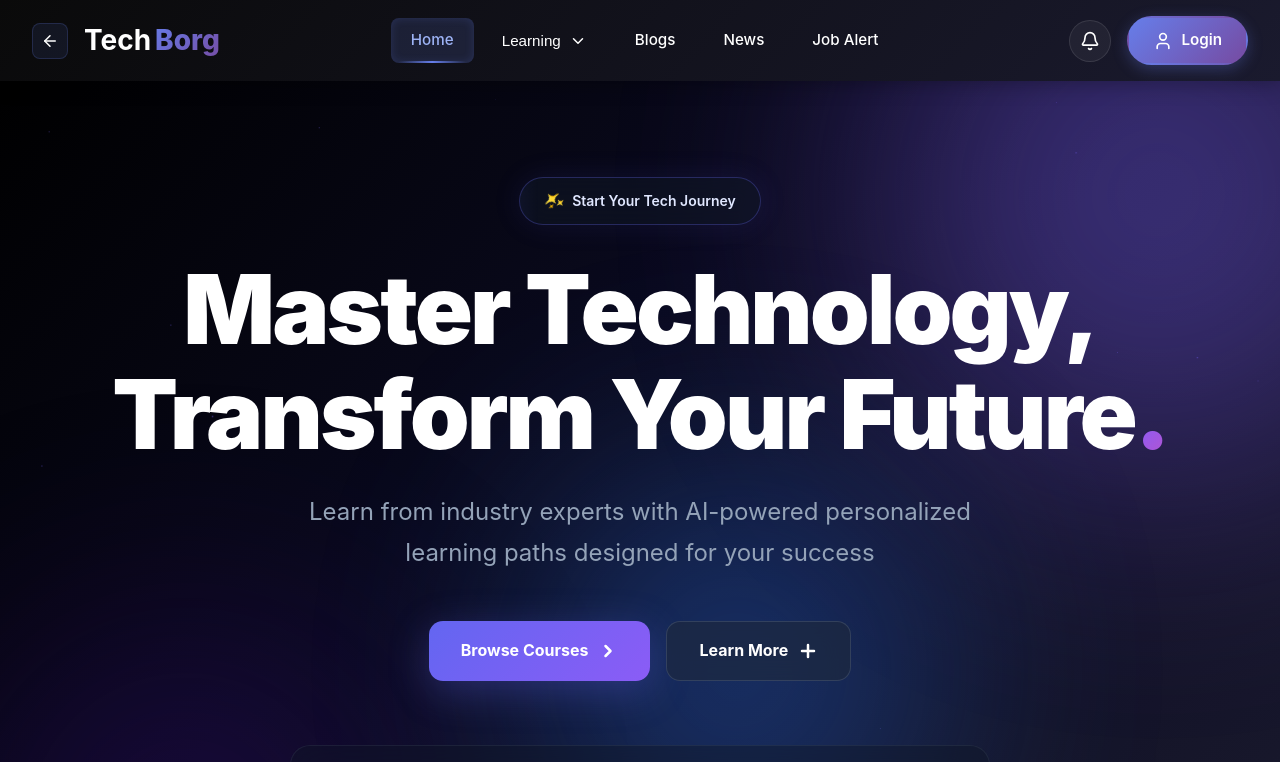
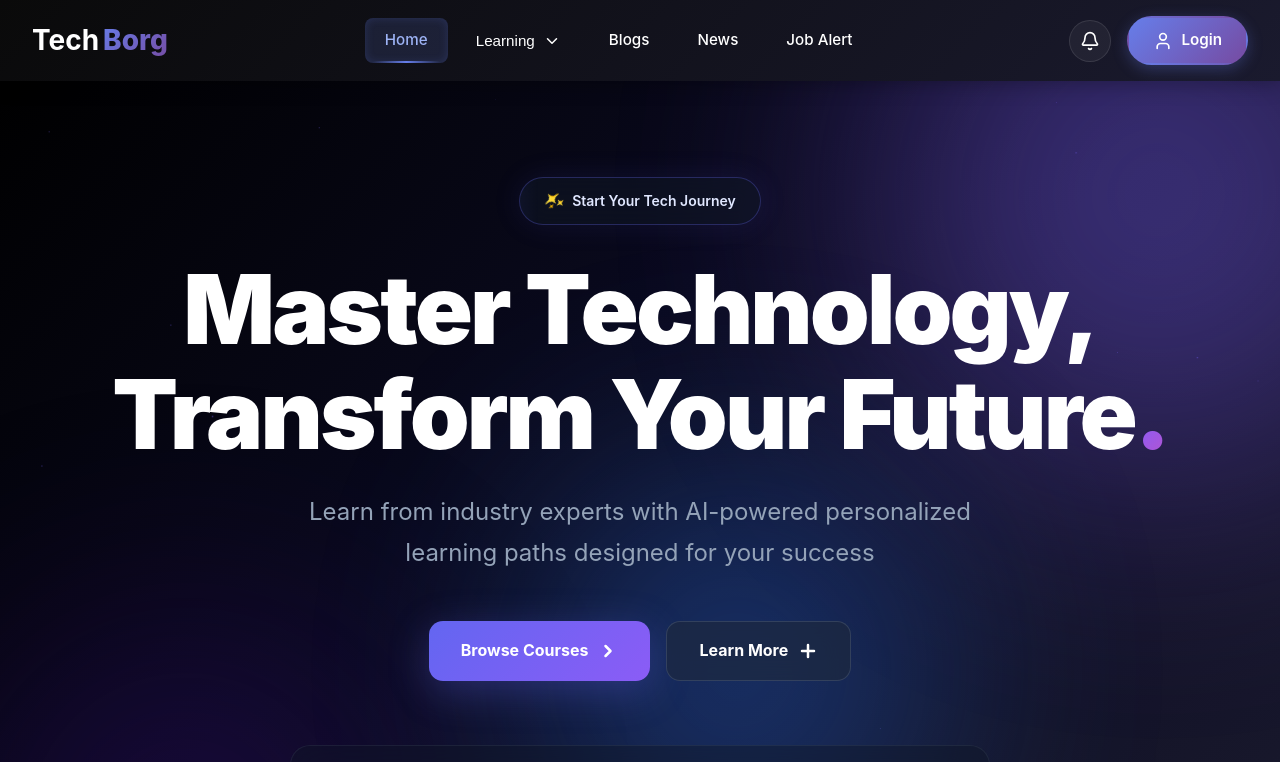
Before and after one commit to farwaytechnologies/tb-web, a React (Vite) app in the folder Frontend/: page / in a window 1280 px wide. Shown: the top 762 px of the page. Built offline with nearby package versions, Linux system fonts and the light colour scheme; no server answers.

Commit message:
Fix: Hide back button on home page only

```diff
--- a/Frontend/src/Components/Navbar.jsx
+++ b/Frontend/src/Components/Navbar.jsx
@@ -150,7 +150,8 @@ function Navbar() {
             <span className="tb-navbar__logo-accent">Borg</span>
           </Link>
 
-          {/* Back Navigation Button */}
+          {/* Back Navigation Button - Hidden on Home Page Only */}
+          {!isActive('/') && (
             <button
               className="tb-navbar__back-btn"
               onClick={() => navigate(-1)}
@@ -159,6 +160,7 @@ function Navbar() {
             >
               <ArrowLeft size={18} />
             </button>
+          )}
         </div>
 
         {/* Dashboard Quick Link */}
```
Lines whose indentation alone changed are shown as unchanged.
